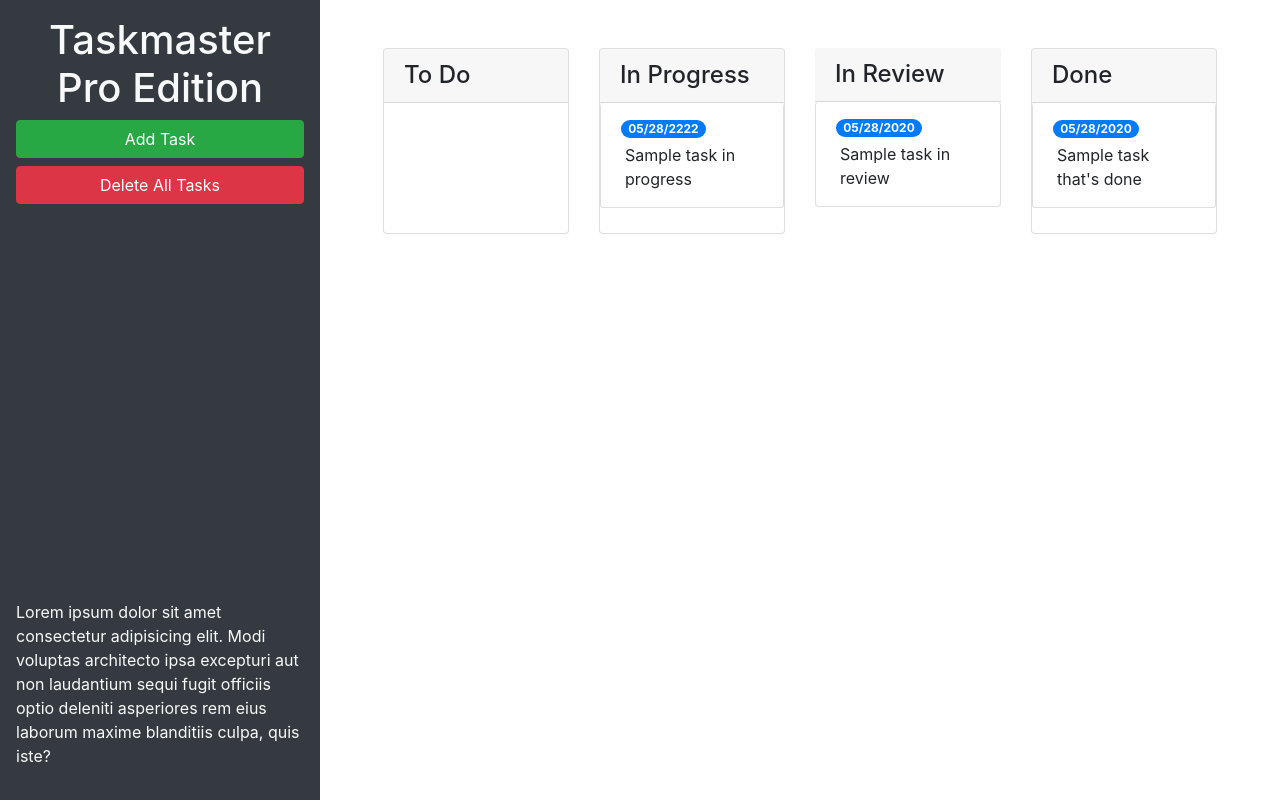
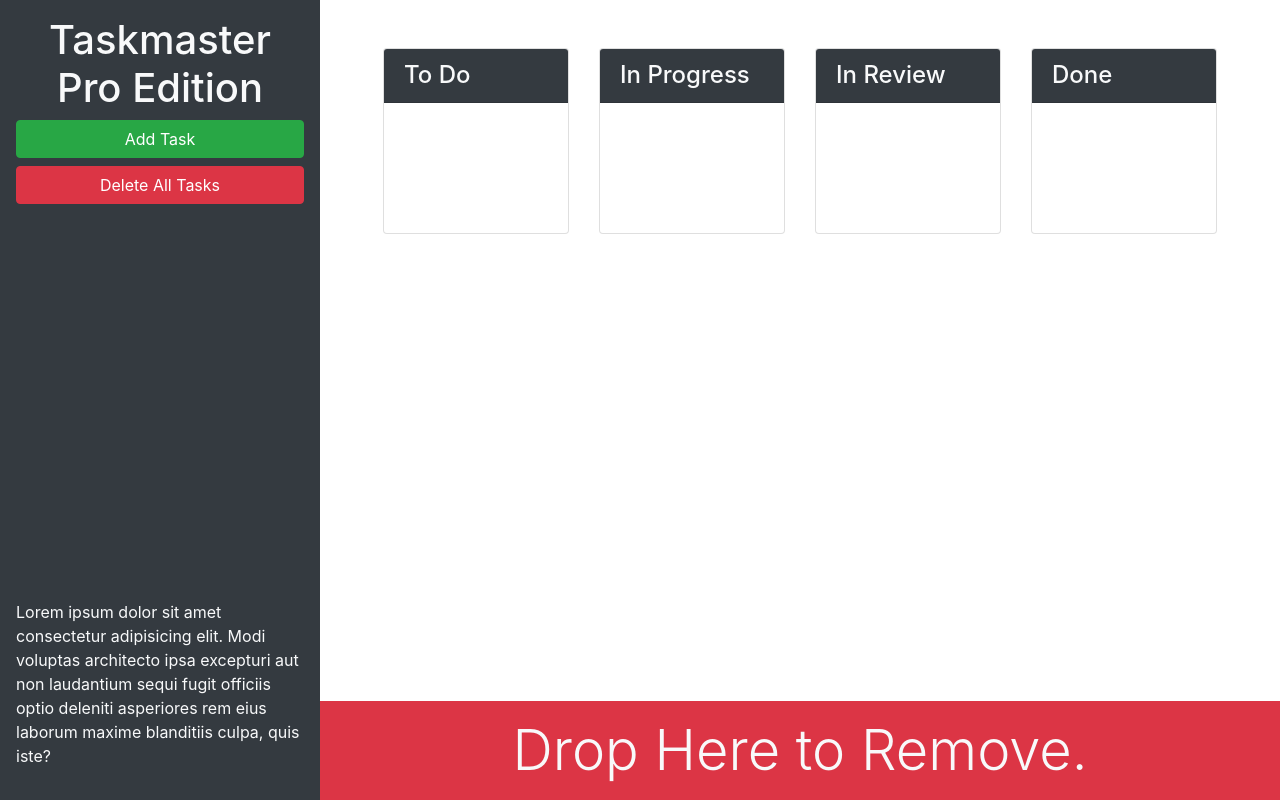
Before and after one commit to erockenmeyer/taskmaster-pro, a plain HTML site: page index.html in a window 1280 px wide. Drawn offline with nearby package versions, Linux system fonts and the light colour scheme.

Commit message:
updated layout

```diff
--- a/index.html
+++ b/index.html
@@ -13,63 +13,53 @@
 <body>
 
   <div class="row min-vh-100 no-gutters">
-    <header class="col-12 col-lg-3 bg-dark text-light d-flex flex-column p-4 p-lg-3">
+    <header class="col-12 col-lg-3 bg-dark text-light d-flex flex-column p-4 p-lg-3 sticky-top">
       <h1 class="text-center">Taskmaster Pro Edition</h1>
       <button id="create-task" class="btn btn-block btn-success" data-toggle="modal" data-target="#task-form-modal">Add
         Task</button>
       <button id="remove-tasks" class="btn btn-block btn-danger">Delete All Tasks</button>
-      <p class="mt-auto">Lorem ipsum dolor sit amet consectetur adipisicing elit. Modi voluptas architecto ipsa
+      <p class="mt-auto d-none d-lg-block">Lorem ipsum dolor sit amet consectetur adipisicing elit. Modi voluptas architecto ipsa
         excepturi aut non
         laudantium sequi fugit officiis optio deleniti asperiores rem eius laborum maxime blanditiis culpa, quis iste?
       </p>
     </header>
-    <main class="col-12 col-lg-9">
+    <main class="col-12 col-lg-9 d-flex flex-column">
       <div class="m-5 row justify-content-around">
         <!-- todo start -->
         <div class="col-12 col-md-6 col-xl-3 mb-3">
           <div class="card">
-            <h4 class="card-header">To Do</h2>
+            <h4 class="card-header bg-dark text-light">To Do</h4>
             <ul id="list-toDo" class="list-group"> </ul>
           </div>
         </div>
         <!-- in progress start -->
         <div class="col-12 col-md-6 col-xl-3 mb-3">
           <div class="card">
-            <h4 class="card-header">In Progress</h2>
-            <ul id="list-inProgres" class="list-group">
-              <li class="list-group-item">
-                <span class="badge badge-primary badge-pill">05/28/2222</span>
-                <p class="m-1">Sample task in progress</p>
-              </li>
-            </ul>
+            <h4 class="card-header bg-dark text-light">In Progress</h4>
+            <ul id="list-inProgres" class="list-group"></ul>
           </div>
         </div>
           <!-- in review start -->
         <div class="col-12 col-md-6 col-xl-3 mb-3">
-          <div clas="card">
-            <h4 class="card-header">In Review</h2>
-            <ul id="list-inReview" class="list-group">
-              <li class="list-group-item">
-                <span class="badge badge-primary badge-pill">05/28/2020</span>
-                <p class="m-1">Sample task in review</p>
-              </li>
-            </ul>
+          <div class="card">
+            <h4 class="card-header bg-dark text-light">In Review</h4>
+            <ul id="list-inReview" class="list-group"></ul>
           </div>
         </div>
         <!-- in review end -->
         <!-- done start -->
         <div class="col-12 col-md-6 col-xl-3 mb-3">
           <div class="card">
-            <h4 class="card-header">Done</h2>
-            <ul id="list-done" class="list-group">
-              <li class="list-group-item">
-                <span class="badge badge-primary badge-pill">05/28/2020</span>
-                <p class="m-1">Sample task that's done</p>
-              </li>
-            </ul>
+            <h4 class="card-header bg-dark text-light">Done</h4>
+            <ul id="list-done" class="list-group"></ul>
           </div>
         </div>
         <!-- done end -->
+      </div>
+      <div id="trash" class="mt-auto">
+        <div class="w-100 bg-danger p-3 text-center text-light display-4">
+          Drop Here to Remove.
+        </div>
       </div>
     </main>
   </div>
```
